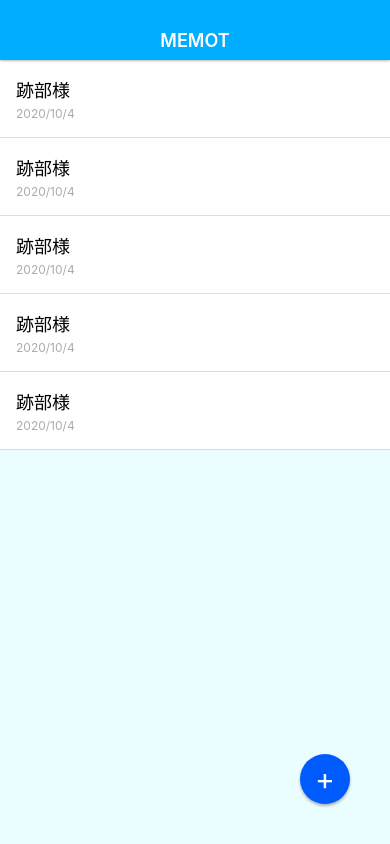
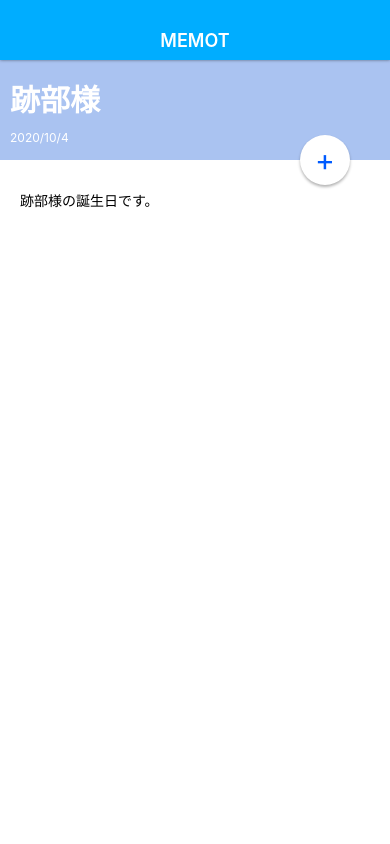
Before and after one commit to KH-SR/expoTest, a React Native app: screen / in a window 390 px wide. Built offline with nearby package versions, Linux system fonts and the light colour scheme.

Commit message:
メモ詳細画面を作成

```diff
--- a/App.js
+++ b/App.js
@@ -4,7 +4,7 @@
 import { StatusBar } from 'expo-status-bar';
 import Appbar from './src/components/Appbar';
 
-import MemoListScreen from './src/screens/MemoListScreen';
+import MemoDetailScreen from './src/screens/MemoDetailScreen';
 
 export default function App() {
   return (
@@ -12,7 +12,7 @@
 
       <StatusBar style="auto" />
       <Appbar />
-      <MemoListScreen />
+      <MemoDetailScreen />
 
     </View>
   );
--- a/src/elements/CircleButton.js
+++ b/src/elements/CircleButton.js
@@ -3,9 +3,21 @@
 
 class CircleButton extends React.Component {
   render() {
+    // 引数として渡ってきたpropsからstyleだけ抜き出すという意味
+    const { style, color } = this.props;
+
+    let bgColor = '#005bff';
+    let textColor = '#fff';
+
+    if (color === 'white') {
+      bgColor = '#fff';
+      textColor = '#005bff';
+    }
+
     return (
-      <View style={styles.circleButton}>
-        <Text style={styles.circleBtnTitle}>
+    // 配列で渡すと、最初にこのclassで定義したものが反映された後に、渡ってきたものが反映される
+      <View style={[styles.circleButton, style, { backgroundColor: bgColor }]}>
+        <Text style={[styles.circleBtnTitle, { color: textColor }]}>
           {this.props.children}
         </Text>
       </View>
@@ -21,7 +33,6 @@
     right: 40,
     width: 50,
     height: 50,
-    backgroundColor: '#005bff',
     borderRadius: 25,
     justifyContent: 'center',
     alignItems: 'center',
@@ -34,7 +45,6 @@
     // fontsizeとlineHeight(行の高さ)を一緒にしてあげないと位置が中央にならない
     fontSize: 30,
     lineHeight: 30,
-    color: '#fff',
   },
 });
 
--- /dev/null
+++ b/src/screens/MemoDetailScreen.js
@@ -0,0 +1,57 @@
+import React from 'react';
+import { StyleSheet, View, Text } from 'react-native';
+import CircleButton from '../elements/CircleButton';
+
+class MemoDetailScreen extends React.Component {
+  render() {
+    return (
+      <View style={styles.container}>
+        <View style={styles.memoHeader}>
+          <Text style={styles.memoHeaderTitle}>跡部様</Text>
+          <Text style={styles.memoHeaderDate}>2020/10/4</Text>
+        </View>
+
+        <View style={styles.memoContent}>
+          <Text>跡部様の誕生日です。</Text>
+        </View>
+        <CircleButton color="white" style={styles.editButton}>+</CircleButton>
+      </View>
+    );
+  }
+}
+
+const styles = StyleSheet.create({
+  container: {
+    flex: 1,
+    width: '100%',
+  },
+  memoHeader: {
+    height: 100,
+    backgroundColor: '#aac3f1',
+    justifyContent: 'center',
+    padding: 10,
+  },
+  memoHeaderTitle: {
+    fontSize: 30,
+    fontWeight: 'bold',
+    color: '#fff',
+    marginBottom: 10,
+  },
+  memoHeaderDate: {
+    fontSize: 12,
+    color: '#fff',
+  },
+  memoContent: {
+    paddingTop: 30,
+    paddingLeft: 20,
+    paddingRight: 20,
+    paddingBottom: 30,
+    backgroundColor: '#fff',
+    flex: 1,
+  },
+  editButton: {
+    top: 75,
+  },
+});
+
+export default MemoDetailScreen;
```
